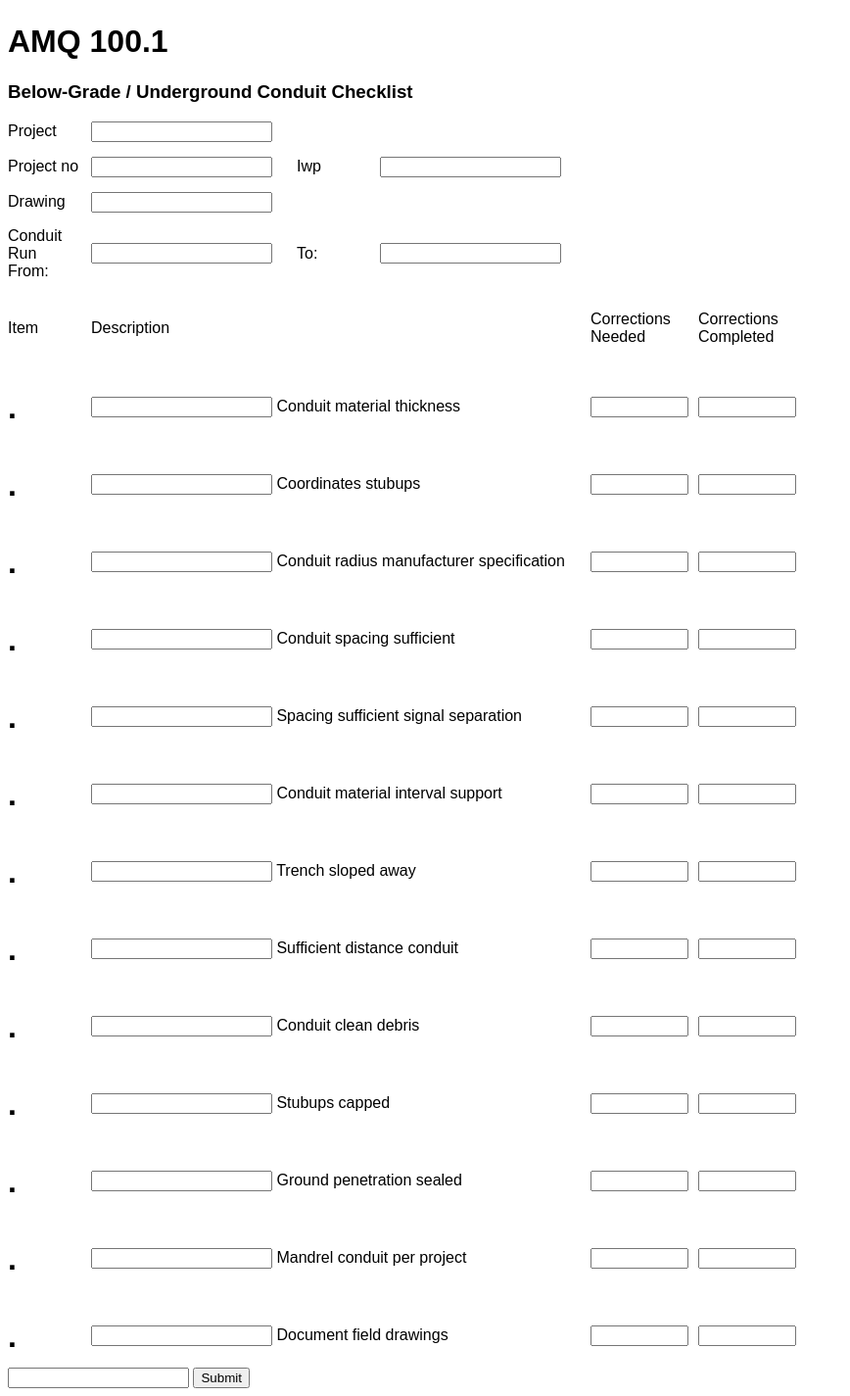
After one commit to sameerPal213/AmteckCloud, a Django app: template Middleware/forms/templates/AMQ/100_2.html in a window 1280 px wide. The commit adds this page. Shown: the part 367-1792 px from the top of the page at 98% size, without its empty margins (0-868 px from the left). Run offline with Django 3.2, Linux system fonts and the light colour scheme; the template is opened without the code that fills it, so the values that code supplies are empty, except form fields; tables that the repository leaves empty hold one stand-in row (values such as "Sample post"); form fields are guessed from the names that the template uses; some libraries are stand-ins or nearby versions.

Commit message:
AMQ Form 2

```diff
--- /dev/null
+++ b/Middleware/forms/static/forms/amq/100_2.css
@@ -0,0 +1,20 @@
+.grid {
+	display: grid;
+	column-gap: 10px;
+	row-gap: 15px;
+	margin-top: 15px;
+	align-items: center;
+}
+
+.package-details {
+	grid-template-columns: 75px 200px 75px;
+}
+
+.checkitems {
+	grid-template-columns: 75px 500px 100px 100px;
+}
+
+.checkitems p > b {
+    font-size: 2rem;
+    line-height: 1;
+}
--- a/Middleware/forms/templates/AMQ/100_1.html
+++ b/Middleware/forms/templates/AMQ/100_1.html
@@ -2,7 +2,7 @@
 {% load static %}
 
 {% block head %}
-	<title>QAQC 100.1 - Above Ground Conduit Checklist</title>
+	<title>AMQ 100.1 - Above Ground Conduit Checklist</title>
 	<link rel="stylesheet" href="{% static 'forms/amq/100_1.css'%}"/>
 	<link href="https://cdn.jsdelivr.net/npm/select2@4.1.0-rc.0/dist/css/select2.min.css" rel="stylesheet" />
 	<script src="https://code.jquery.com/jquery-3.7.1.slim.min.js" integrity="sha256-kmHvs0B+OpCW5GVHUNjv9rOmY0IvSIRcf7zGUDTDQM8=" crossorigin="anonymous"></script>
--- /dev/null
+++ b/Middleware/forms/templates/AMQ/100_2.html
@@ -0,0 +1,162 @@
+{% extends "base.html" %}
+{% load static %}
+
+{% block head %}
+	<title>AMQ 100.2 - Below-Grade / Underground Conduit Checklist</title>
+	<link rel="stylesheet" href="{% static 'forms/amq/100_2.css'%}"/>
+	<link href="https://cdn.jsdelivr.net/npm/select2@4.1.0-rc.0/dist/css/select2.min.css" rel="stylesheet" />
+	<script src="https://code.jquery.com/jquery-3.7.1.slim.min.js" integrity="sha256-kmHvs0B+OpCW5GVHUNjv9rOmY0IvSIRcf7zGUDTDQM8=" crossorigin="anonymous"></script>
+	<script src="https://cdn.jsdelivr.net/npm/select2@4.1.0-rc.0/dist/js/select2.min.js"></script>
+	<script src="https://cdnjs.cloudflare.com/ajax/libs/jSignature/2.1.3/jSignature.min.js" integrity="sha512-lZ7GJNAmaXw7L4bCR5ZgLFu12zSkuxHZGPJdIoAqP6lG+4eoSvwbmKvkyfauz8QyyzHGUGVHyoq/W+3gFHCLjA==" crossorigin="anonymous" referrerpolicy="no-referrer"></script>
+{% endblock %}
+
+{% block title %}
+<h1>AMQ 100.1</h1>
+<h3>Below-Grade / Underground Conduit Checklist</h3>
+{% endblock %}
+
+{% block content %}
+{{ form.media }}
+<form action="" method="post">
+	{% csrf_token %}
+	<div class="package-details grid">
+		<label id="project-label"
+			style="grid-column: 1 / span 1; grid-row: 1 / span 1">
+			{{form.project.label}}
+		</label>
+		<div style="grid-column:2/span 2; grid-row: 1/span 1">
+			{{form.project}}
+		</div>
+
+		<label id="project-no-label"
+			style="grid-column:1/span 1; grid-row: 2/span 1">
+			{{form.project_no.label}}
+		</label>
+		<div style="grid-column:2/span 1; grid-row: 2/span 1">
+			{{form.project_no}}
+		</div>
+
+		<label id="sheet-no-label"
+			style="grid-column:3/span 1; grid-row: 2/span 1">
+			{{form.iwp.label}}
+		</label>
+		<div style="grid-column:4/span 1; grid-row: 2/span 1">
+			{{form.iwp}}
+		</div>
+
+		<label id="drawing-label"
+			style="grid-column:1/span 1; grid-row: 3/span 1">
+			{{form.drawing.label}}
+		</label>
+		<div style="grid-column:2/span 1; grid-row: 3/span 1">
+			{{form.drawing}}
+		</div>
+
+		<label id="run-from-label"
+			style="grid-column:1/span 1; grid-row: 4/span 1">
+			Conduit Run From:
+		</label>
+		<div style="grid-column:2/span 1; grid-row: 4/span 1">
+			{{form.conduit_run_from}}
+		</div>
+		<label id="run-to-label"
+			style="grid-column:3/span 1; grid-row: 4/span 1">
+			To:
+		</label>
+		<div style="grid-column:4/span 1; grid-row: 4/span 1">
+			{{form.conduit_run_to}}
+		</div>
+	</div>
+
+    <div class="grid checkitems">
+        <p>Item</p>
+        <p>Description</p>
+        <p>Corrections Needed</p>
+        <p>Corrections Completed</p>
+
+        <!-- 1 -->
+        <p><b>.</b></p>
+        <div>{{ form.conduit_material_thickness }} {{ form.conduit_material_thickness.label }}</div>
+        {{ form.conduit_material_thickness_corrections_needed }}
+        {{ form.conduit_material_thickness_corrections_completed }}
+
+        <!-- 2 -->
+        <p><b>.</b></p>
+        <div>{{ form.coordinates_stubups }} {{ form.coordinates_stubups.label }}</div>
+        {{ form.coordinates_stubups_corrections_needed }}
+        {{ form.coordinates_stubups_corrections_completed }}
+
+        <!-- 3 -->
+        <p><b>.</b></p>
+        <div>{{ form.conduit_radius_manufacturer_specification }} {{ form.conduit_radius_manufacturer_specification.label }}</div>
+        {{ form.conduit_radius_manufacturer_specification_corrections_needed }}
+        {{ form.conduit_radius_manufacturer_specification_corrections_completed }}
+
+        <!-- 4 -->
+        <p><b>.</b></p>
+        <div>{{ form.conduit_spacing_sufficient }} {{ form.conduit_spacing_sufficient.label }}</div>
+        {{ form.conduit_spacing_sufficient_corrections_needed }}
+        {{ form.conduit_spacing_sufficient_corrections_completed }}
+
+        <!-- 5 -->
+        <p><b>.</b></p>
+        <div>{{ form.spacing_sufficient_signal_separation }} {{ form.spacing_sufficient_signal_separation.label }}</div>
+        {{ form.spacing_sufficient_signal_separation_corrections_needed }}
+        {{ form.spacing_sufficient_signal_separation_corrections_completed }}
+
+        <!-- 6 -->
+        <p><b>.</b></p>
+        <div>{{ form.conduit_material_interval_support }} {{ form.conduit_material_interval_support.label }}</div>
+        {{ form.conduit_material_interval_support_corrections_needed }}
+        {{ form.conduit_material_interval_support_corrections_completed }}
+
+        <!-- 7 -->
+        <p><b>.</b></p>
+        <div>{{ form.trench_sloped_away }} {{ form.trench_sloped_away.label }}</div>
+        {{ form.trench_sloped_away_corrections_needed }}
+        {{ form.trench_sloped_away_corrections_completed }}
+
+        <!-- 8 -->
+        <p><b>.</b></p>
+        <div>{{ form.sufficient_distance_conduit }} {{ form.sufficient_distance_conduit.label }}</div>
+        {{ form.sufficient_distance_conduit_corrections_needed }}
+        {{ form.sufficient_distance_conduit_corrections_completed }}
+
+        <!-- 9 -->
+        <p><b>.</b></p>
+        <div>{{ form.conduit_clean_debris }} {{ form.conduit_clean_debris.label }}</div>
+        {{ form.conduit_clean_debris_corrections_needed }}
+        {{ form.conduit_clean_debris_corrections_completed }}
+
+        <!-- 10 -->
+        <p><b>.</b></p>
+        <div>{{ form.stubups_capped }} {{ form.stubups_capped.label }}</div>
+        {{ form.stubups_capped_corrections_needed }}
+        {{ form.stubups_capped_corrections_completed }}
+
+        <!-- 11 -->
+        <p><b>.</b></p>
+        <div>{{ form.ground_penetration_sealed }} {{ form.ground_penetration_sealed.label }}</div>
+        {{ form.ground_penetration_sealed_corrections_needed }}
+        {{ form.ground_penetration_sealed_corrections_completed }}
+
+        <!-- 12 -->
+        <p><b>.</b></p>
+        <div>{{ form.mandrel_conduit_per_project }} {{ form.mandrel_conduit_per_project.label }}</div>
+        {{ form.mandrel_conduit_per_project_corrections_needed }}
+        {{ form.mandrel_conduit_per_project_corrections_completed }}
+
+        <!-- 13 -->
+        <p><b>.</b></p>
+        <div>{{ form.document_field_drawings }} {{ form.document_field_drawings.label }}</div>
+        {{ form.document_field_drawings_corrections_needed }}
+        {{ form.document_field_drawings_corrections_completed }}
+    </div>
+
+
+	{{form.remarks}}
+	<input type="submit" value="Submit">
+</form>
+
+
+{% endblock %}
--- a/Middleware/forms/templates/QAQC/100_1.html
+++ b/Middleware/forms/templates/QAQC/100_1.html
@@ -24,8 +24,8 @@
 			style="grid-column: 1 / span 1; grid-row: 1 / span 1">
 			{{form.project.label}}
 		</label>
-		<div style="grid-column:2/span 2; grid-row: 1/span 1">
-			{{form.project}}
+		<div style="grid-column: 2 / span 2; grid-row: 1 / span 1">
+			{{ form.project }}
 		</div>
 
 		<label id="area-label"
--- a/Middleware/forms/urls.py
+++ b/Middleware/forms/urls.py
@@ -27,4 +27,5 @@ urlpatterns = [
         path('', views.forms_home_page, name='forms-home'),
 
         path('amq/100_1/new/', views.amq100_1, name="amq_100_1-new"),
+        path('amq/100_2/new/', views.amq100_2, name="amq_100_2-new"),
         ]
```
Also changed, not shown: Middleware/forms/forms.py (+42 -1 lines), Middleware/forms/models.py (+72 -0 lines), Middleware/forms/views.py (+20 -0 lines).
